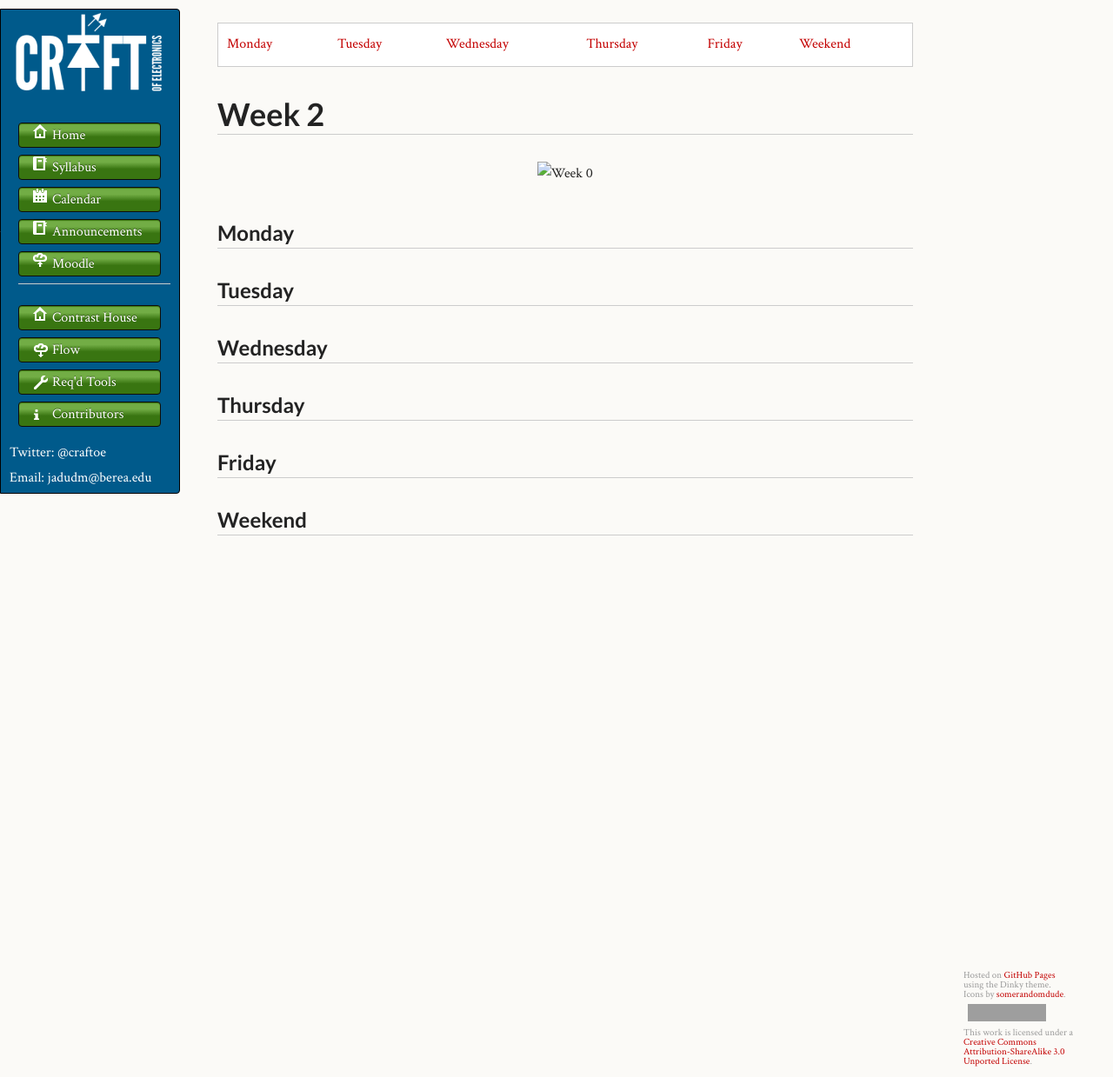
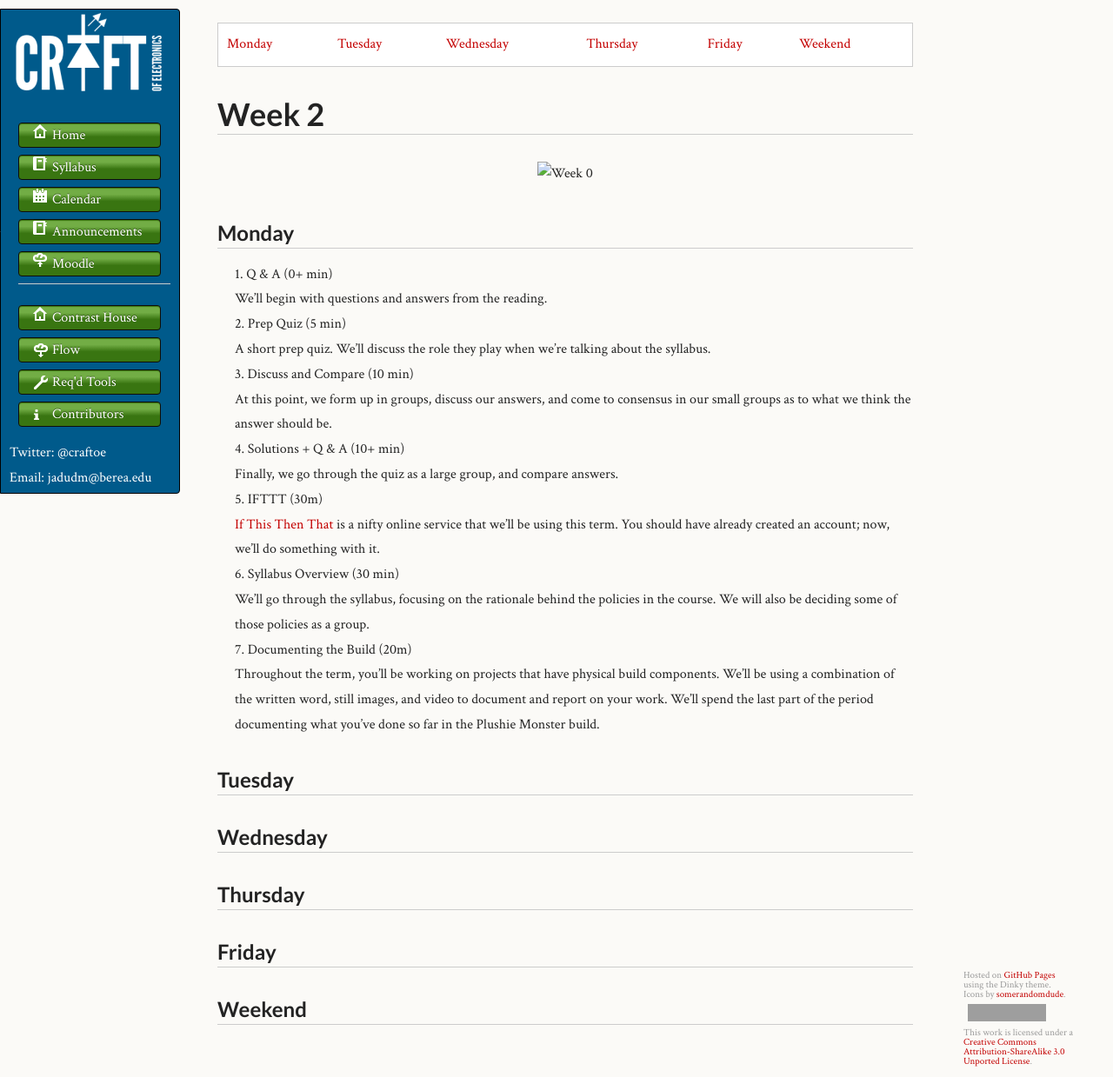
Before and after one commit to craftofelectronics/craftofelectronics.github.com, a Jekyll site: the page built from cal/w01.md, in a window 1280 px wide and 1239 px high. Shown: the whole window at 87% size. Built offline with Jekyll 4.4.1, drawn with Linux system fonts in a browser that asks for light colours; grey boxes are pictures that could not be loaded.

Commit message:
Updating...

```diff
--- a/cal/w01.md
+++ b/cal/w01.md
@@ -20,20 +20,37 @@ week: 2
 	<img src="images/w01-600.png" alt="Week 0"/>
 </p>
 
-<a id='Monday'></a>
+<a id='Monday'> </a>
 ## Monday
 
-<a id='Tuesday'></a>
+1. Q & A (0+ min) <br/>
+  We'll begin with questions and answers from the reading.
+1. Prep Quiz (5 min) <br/>
+  A short prep quiz. We'll discuss the role they play when we're talking about the syllabus.
+1. Discuss and Compare (10 min) <br/>
+  At this point, we form up in groups, discuss our answers, and come to consensus in our small groups as to what we think the answer should be.
+1. Solutions + Q & A (10+ min) <br/>
+  Finally, we go through the quiz as a large group, and compare answers.
+1. IFTTT (30m) <br/>
+  [If This Then That](http://ifttt.com) is a nifty online service that we'll be using this term. You should have already created an account; now, we'll do something with it.
+1. Syllabus Overview (30 min) <br/>
+  We'll go through the syllabus, focusing on the rationale behind the policies in the course. We will also be deciding some of those policies as a group.
+1. Documenting the Build (20m) <br/>
+  Throughout the term, you'll be working on projects that have physical build components. We'll be using a combination of the written word, still images, and video to document and report on your work. We'll spend the last part of the period documenting what you've done so far in the Plushie Monster build.
+
+<a id='Tuesday'> </a>
 ## Tuesday
 
-<a id='Wednesday'></a>
+
+
+<a id='Wednesday'> </a>
 ## Wednesday
 
-<a id='Thursday'></a>
+<a id='Thursday'> </a>
 ## Thursday
 
-<a id='Friday'></a>
+<a id='Friday'> </a>
 ## Friday
 
-<a id='Weekend'></a>
+<a id='Weekend'> </a>
 ## Weekend
```
Also changed, not shown: contributors.md (+5 -0 lines).
